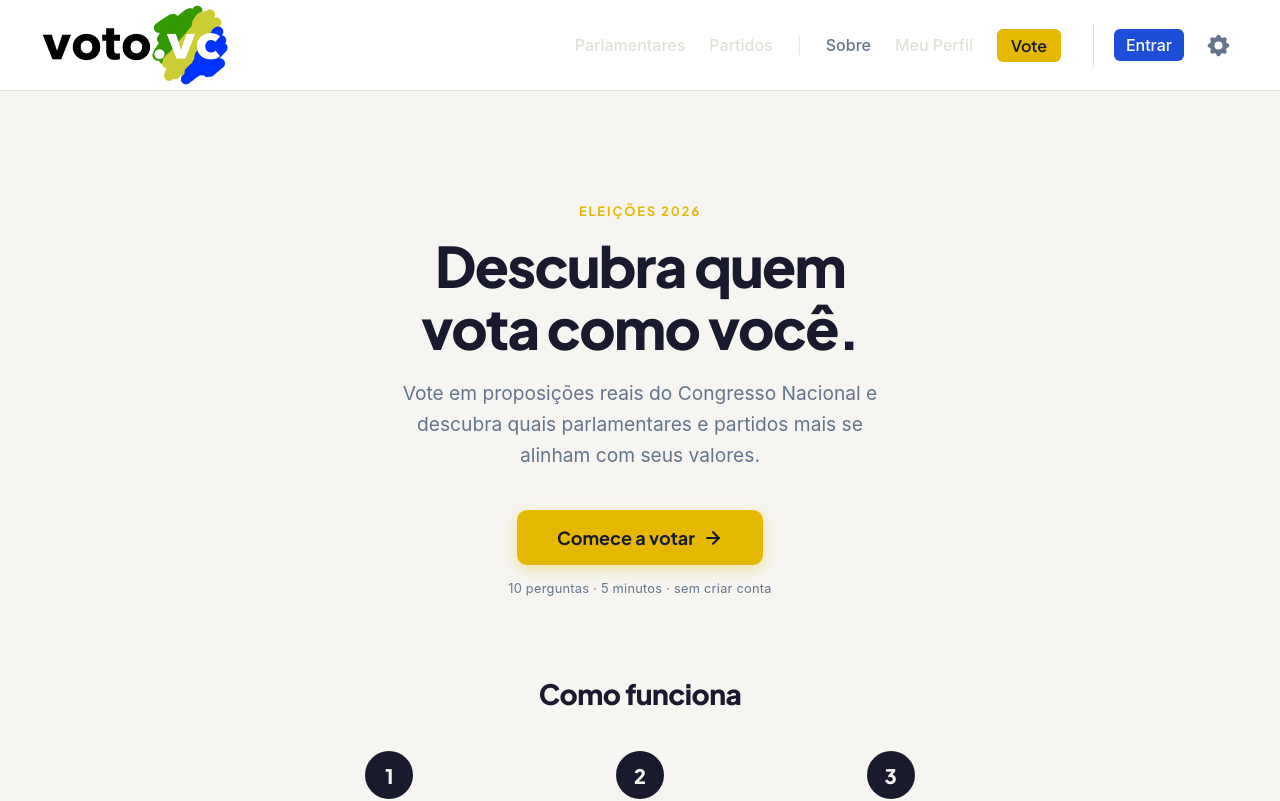
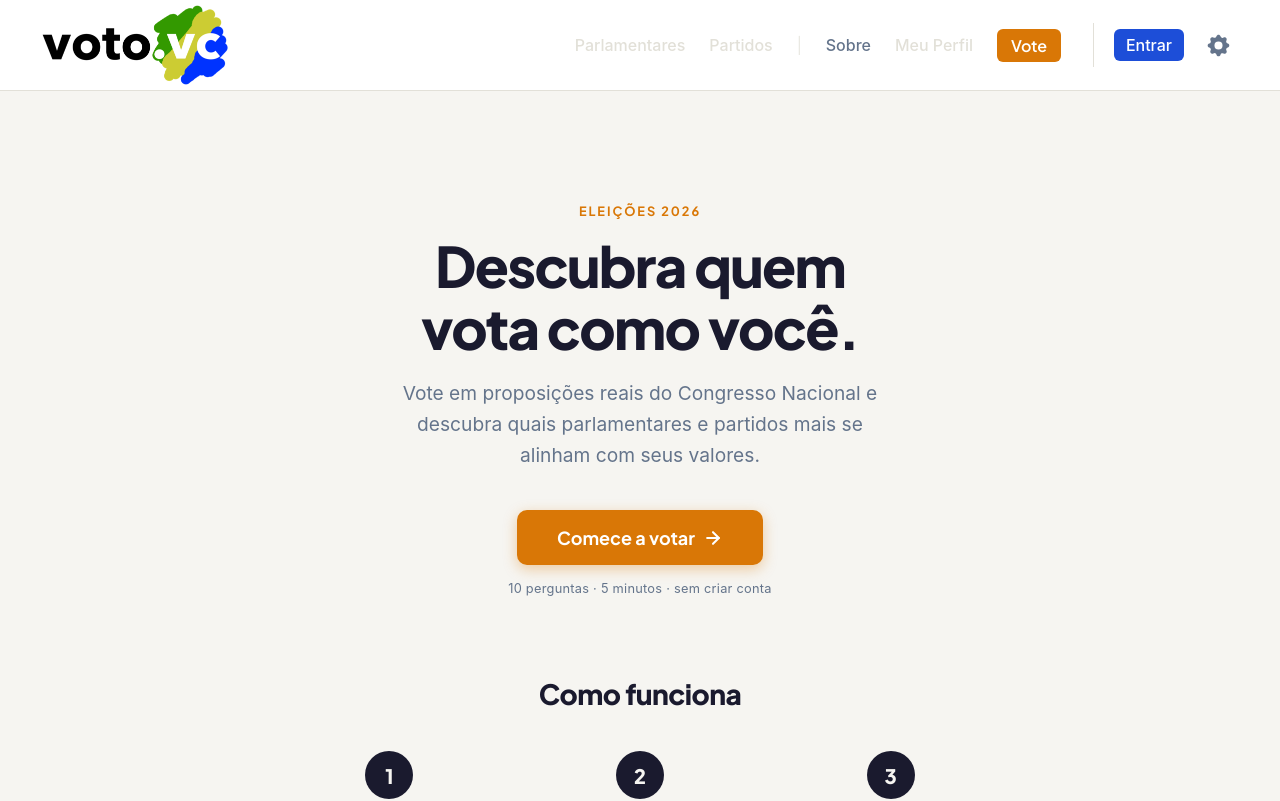
Before and after one commit to LeoooDias/voto-vc, a SvelteKit app in the folder frontend/: page / in a window 1280 px wide. Shown: the top 801 px of the page. Built offline with nearby package versions, Linux system fonts and the light colour scheme; no server answers.

Commit message:
Revert "Update accent colors and text styles for improved UI consistency"
This reverts commit b104de8b26353b505c87a340891fe1cac57c16e7.

```diff
--- a/frontend/src/routes/+layout.svelte
+++ b/frontend/src/routes/+layout.svelte
@@ -127,10 +127,9 @@
 		--border-hover: #1d4ed8;
 		--link: #1d4ed8;
 		--link-hover: #1e40af;
-		--accent: #e5b800;
-		--accent-hover: #c9a200;
-		--accent-bg: #fdf8e1;
-		--accent-text: #1a1a2e;
+		--accent: #d97706;
+		--accent-hover: #b45309;
+		--accent-bg: #fef3c7;
 		--color-contra: #dc2626;
 		--color-contra-leve: #f87171;
 		--color-neutro: #a3a3a3;
@@ -155,10 +154,9 @@
 		--border-hover: #3b82f6;
 		--link: #3b82f6;
 		--link-hover: #60a5fa;
-		--accent: #ffd000;
-		--accent-hover: #e5b800;
-		--accent-bg: #3d3200;
-		--accent-text: #1a1a2e;
+		--accent: #f59e0b;
+		--accent-hover: #d97706;
+		--accent-bg: #78350f;
 		--color-contra: #ef4444;
 		--color-contra-leve: #f87171;
 		--color-neutro: #a3a3a3;
@@ -283,7 +281,7 @@
 
 	.nav-vote {
 		background: var(--accent);
-		color: var(--accent-text) !important;
+		color: white !important;
 		border-radius: 6px;
 		padding: 0.375rem 0.875rem;
 		font-weight: 700;
@@ -293,7 +291,7 @@
 
 	.nav-vote:hover {
 		background: var(--accent-hover);
-		color: var(--accent-text) !important;
+		color: white !important;
 	}
 
 	.nav-perfil {
--- a/frontend/src/routes/+page.svelte
+++ b/frontend/src/routes/+page.svelte
@@ -108,7 +108,7 @@
 		align-items: center;
 		gap: 0.5rem;
 		background: var(--accent);
-		color: var(--accent-text);
+		color: white;
 		padding: 1rem 2.5rem;
 		border-radius: 10px;
 		text-decoration: none;
--- a/frontend/src/routes/perfil/+page.svelte
+++ b/frontend/src/routes/perfil/+page.svelte
@@ -541,7 +541,7 @@
 	.cta {
 		display: inline-block;
 		background: var(--accent);
-		color: var(--accent-text);
+		color: white;
 		padding: 0.75rem 2rem;
 		border-radius: 10px;
 		text-decoration: none;
--- a/frontend/src/routes/vote/+page.svelte
+++ b/frontend/src/routes/vote/+page.svelte
@@ -566,7 +566,7 @@
 
 	.btn-resultado {
 		background: var(--accent);
-		color: var(--accent-text);
+		color: white;
 		border: none;
 		padding: 0.75rem 2rem;
 		border-radius: 10px;
@@ -1084,7 +1084,7 @@
 		width: 100%;
 		padding: 0.75rem;
 		background: var(--accent);
-		color: var(--accent-text);
+		color: white;
 		border: none;
 		border-radius: 10px;
 		font-family: var(--font-heading);
```
Also changed, not shown: frontend/src/routes/vote/avancado/+page.svelte (+5 -5 lines).
